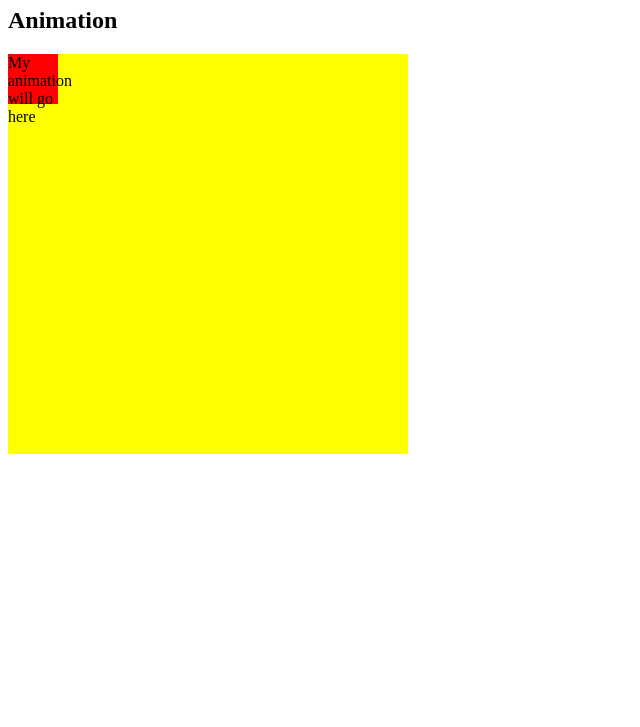
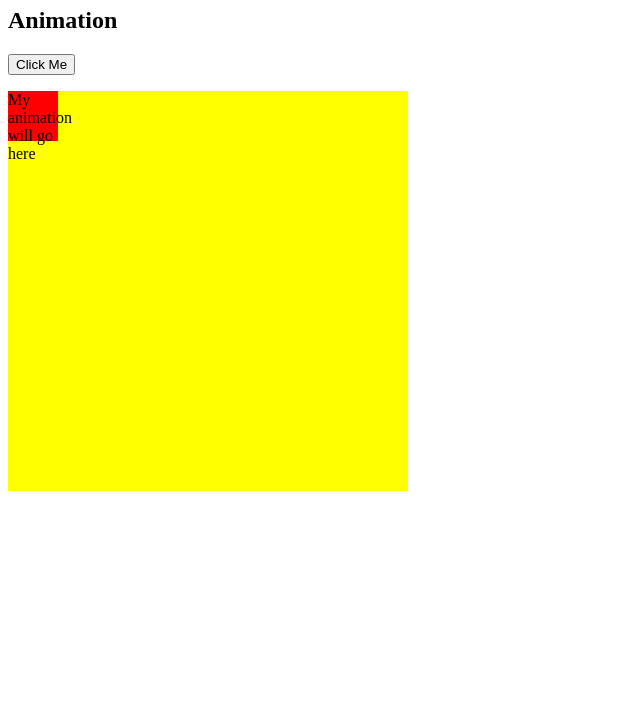
Before and after one commit to habim84/jacobmowbrayjones.github.io, a plain HTML site: page Tamagotchi/index.html in a window 1280 px wide. Shown: the part 73-800 px from the top of the page, without its empty margins (0-640 px from the left). Drawn offline with Linux system fonts and the light colour scheme.

Commit message:
Added Button and code for animating red block

```diff
--- a/Tamagotchi/index.html
+++ b/Tamagotchi/index.html
@@ -8,7 +8,9 @@
     <link href="styles.css" rel="stylesheet" type="text/css">
     <h1>Persistent Tamagotchi Project</h1>
        <h2>Animation</h2>
-
+<p>
+<button onclick="myMove()">Click Me</button>
+</p>
 <div id ="animationContainer">
     <div id ="petAnimation">My animation will go here</div>
 </div>
--- a/Tamagotchi/script.js
+++ b/Tamagotchi/script.js
@@ -0,0 +1,14 @@
+function myMove() {
+  var elem = document.getElementById("animate");
+  var pos = 0;
+  var id = setInterval(frame, 5);
+  function frame() {
+    if (pos == 350) {
+      clearInterval(id);
+    } else {
+      pos++;
+      elem.style.top = pos + 'px';
+      elem.style.left = pos + 'px';
+    }
+  }
+}
```
